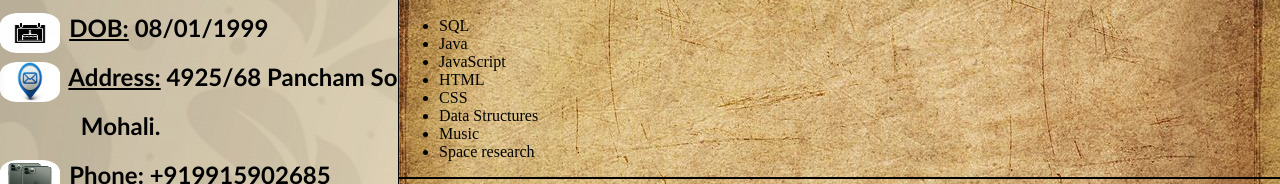
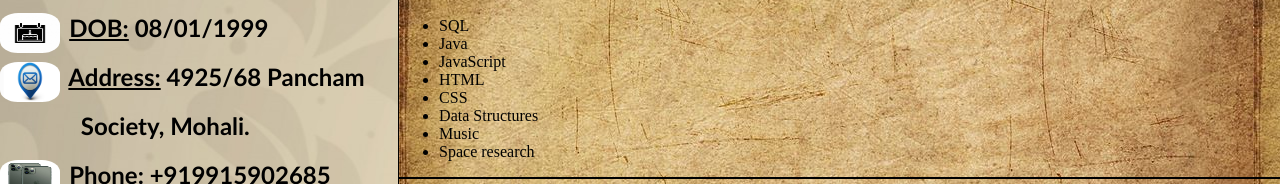
Before and after one commit to robinjatin/resume, a plain HTML site: page index.html in a window 1280 px wide. Shown: the part 456-640 px from the top of the page. Drawn offline with Linux system fonts and the light colour scheme.

Commit message:
Update index.html

```diff
--- a/index.html
+++ b/index.html
@@ -7,8 +7,8 @@
 <img class="i2" src="7411145E-2B72-4E25-8904-B75F352CA95E.jpeg">
 <h2>&nbsp&nbsp&nbsp&nbsp&nbsp&nbsp&nbsp&nbsp&nbsp&nbsp&nbsp&nbsp&nbsp&nbsp&nbsp&nbsp&nbsp&nbsp&nbsp&nbsp&nbsp&nbsp&nbsp&nbsp&nbspJatinvir Singh</h2>
 <img class="i8" src="pngtree-date-of-birth-icon-vector-illustration-isolated-png-image_1694552.jpg"><ul><h2>&nbsp&nbsp&nbsp&nbsp&nbsp<u>DOB:</u> 08/01/1999</h2></ul
-<a hrf=""><img class="i7" src="address.jpg"></a><ul><h2>&nbsp&nbsp&nbsp&nbsp&nbsp<u>Address:</u> 4925/68 Pancham Society,</h2>
-<h2>&nbsp&nbsp&nbsp&nbsp&nbsp&nbsp&nbspMohali.</h2></ul>
+<a hrf=""><img class="i7" src="address.jpg"></a><ul><h2>&nbsp&nbsp&nbsp&nbsp&nbsp<u>Address:</u> 4925/68 Pancham </h2>
+<h2>&nbsp&nbsp&nbsp&nbsp&nbsp&nbsp&nbspSociety, Mohali.</h2></ul>
 <img class="i6" src="iphone-11-pro-select-2019-family.jpg"><ul><h2>&nbsp&nbsp&nbsp&nbsp&nbsp<u>Phone:</u> +919915902685</h2></ul>
 <img class="i5" src="Icon_4.png"><ul><h2>&nbsp&nbsp&nbsp&nbsp&nbsp<u>Email:</u></br>&nbsp&nbsp&nbsp&nbsp&nbspjatinvirsingh4925@gmail.com</h2></ul>
 <img class="i4" src="systemic-evaluation.jpg"><ul><h2>&nbsp&nbsp&nbsp&nbsp&nbsp<u>Education:</u> </h2>
```
